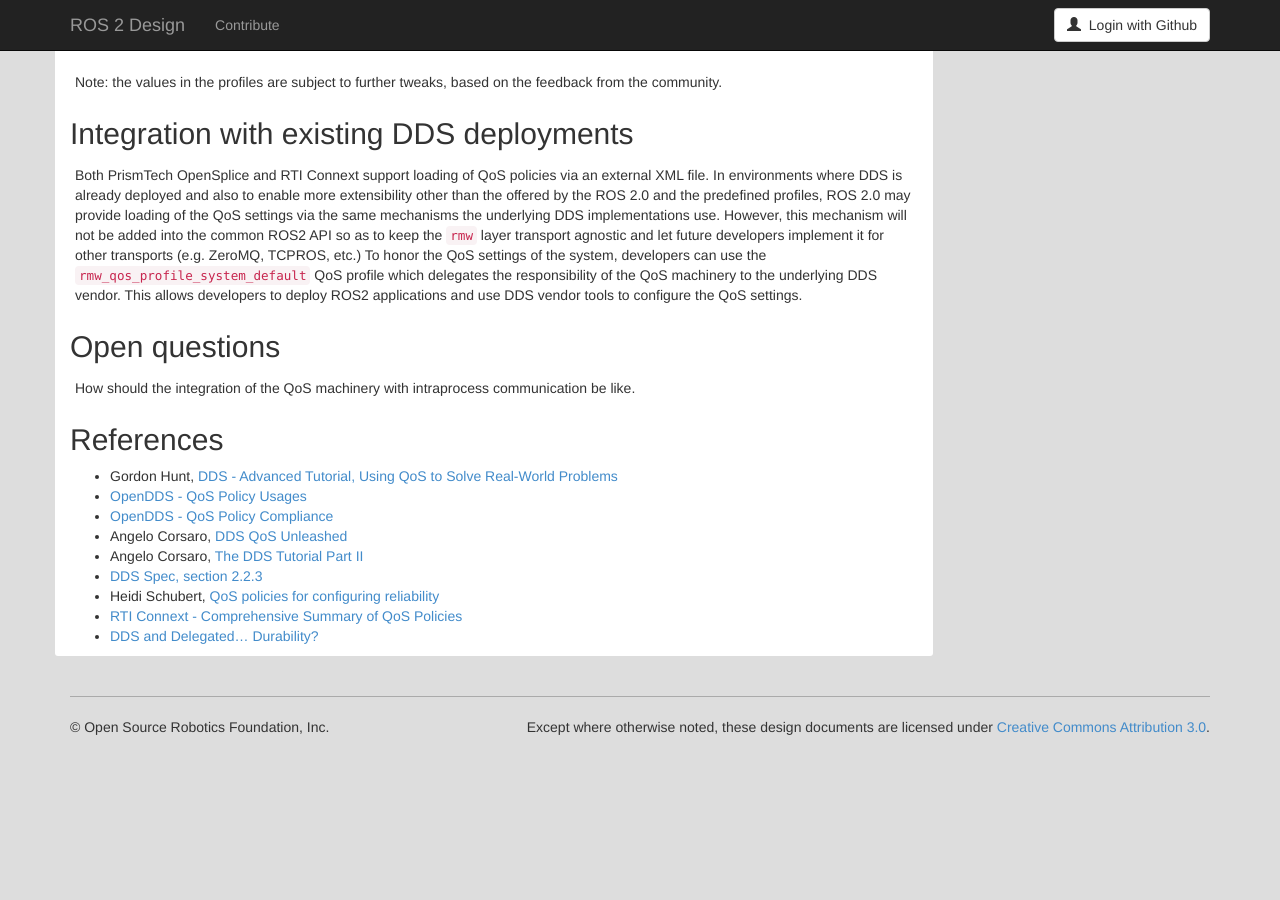
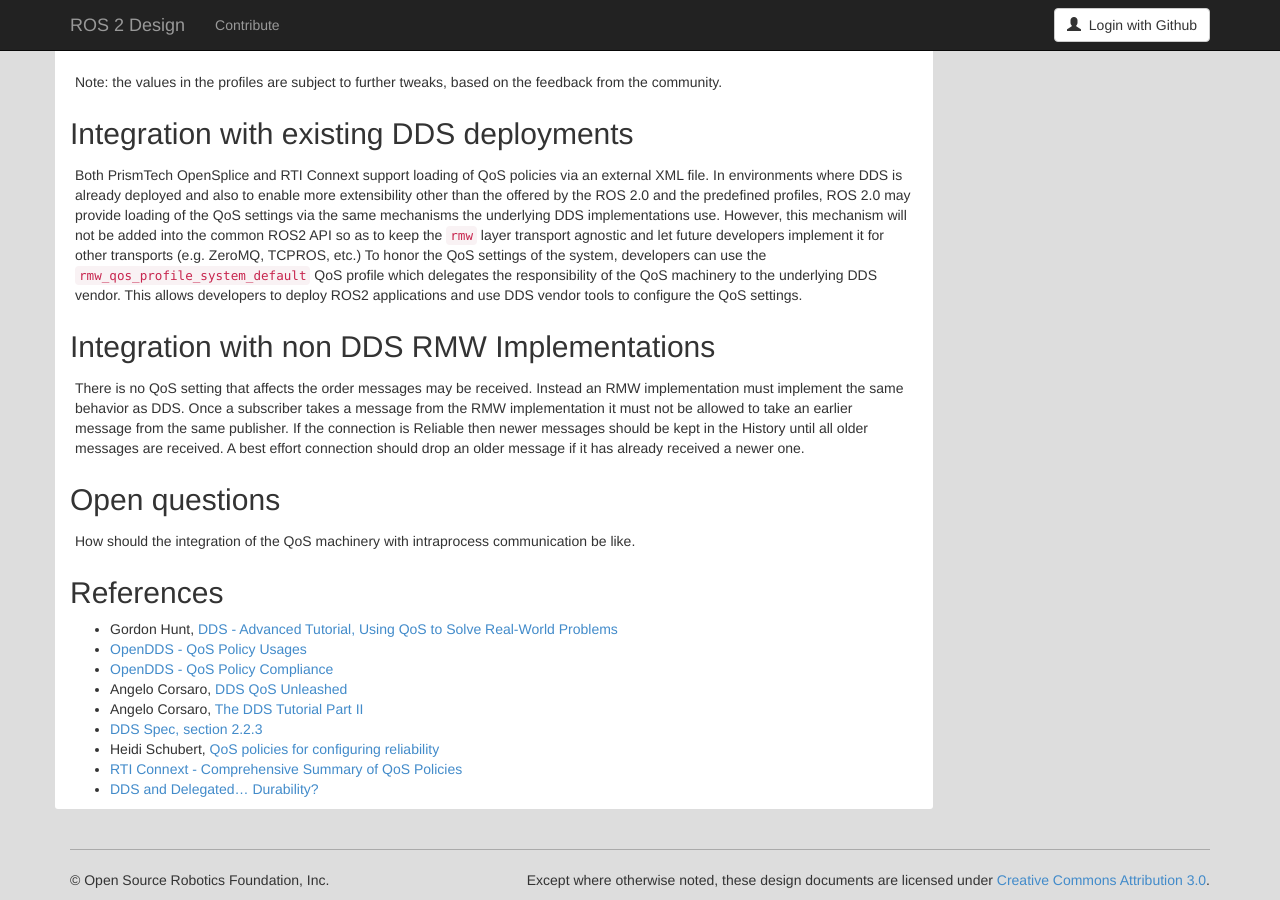
Before and after one commit to ros2/design, a Jekyll site: the page built from articles/qos.md, in a window 1280 px wide and 900 px high, scrolled down 1455 px. Built offline with Jekyll 4.4.1, drawn with Linux system fonts in a browser that asks for light colours; nearby versions of some CDN libraries; before the commit the page ends 2202 px from its top, so only the background shows below that.

Commit message:
Describe message delivery order if not DDS

```diff
--- a/articles/qos.md
+++ b/articles/qos.md
@@ -103,6 +103,14 @@
 To honor the QoS settings of the system, developers can use the `rmw_qos_profile_system_default` QoS profile which delegates the responsibility of the QoS machinery to the underlying DDS vendor.
 This allows developers to deploy ROS2 applications and use DDS vendor tools to configure the QoS settings.
 
+## Integration with non DDS RMW Implementations
+
+There is no QoS setting that affects the order messages may be received.
+Instead an RMW implementation must implement the same behavior as DDS.
+Once a subscriber takes a message from the RMW implementation it must not be allowed to take an earlier message from the same publisher.
+If the connection is Reliable then newer messages should be kept in the History until all older messages are received.
+A best effort connection should drop an older message if it has already received a newer one.
+
 ## Open questions
 
 How should the integration of the QoS machinery with intraprocess communication be like.
```
